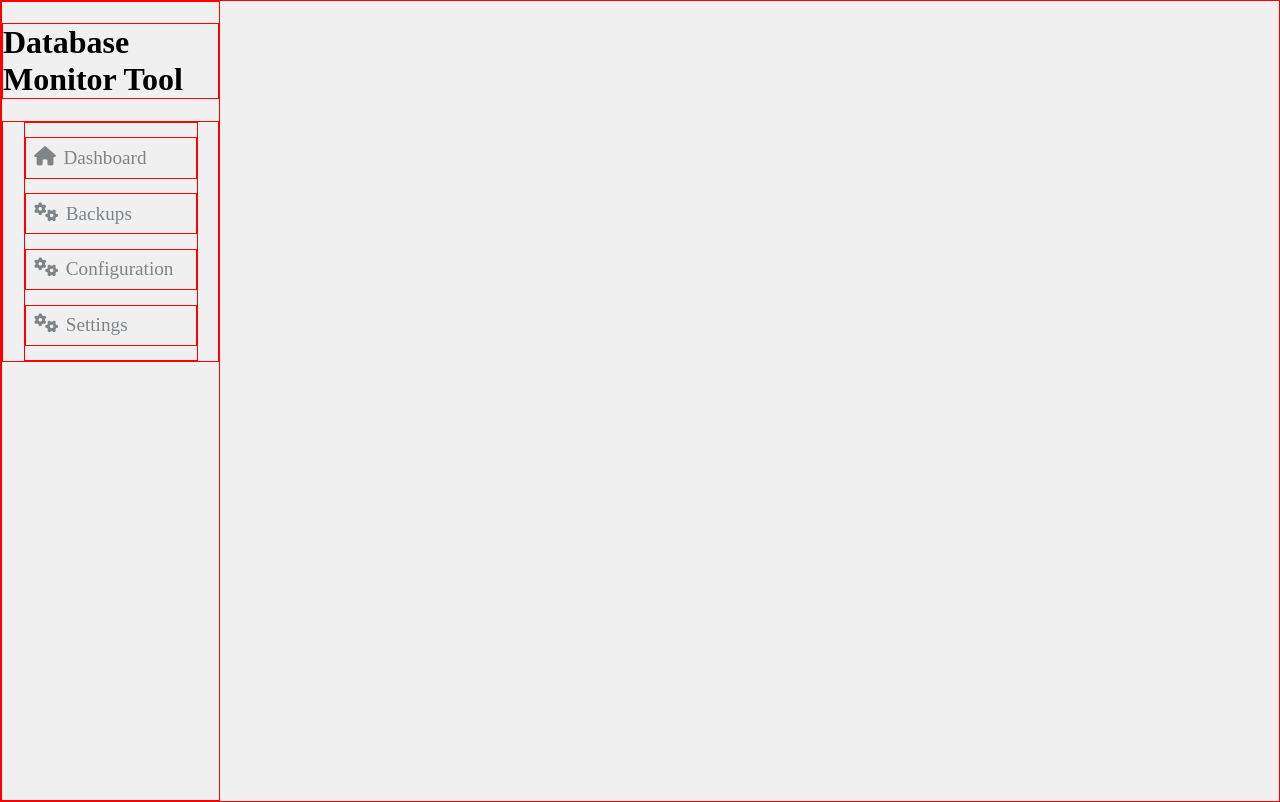
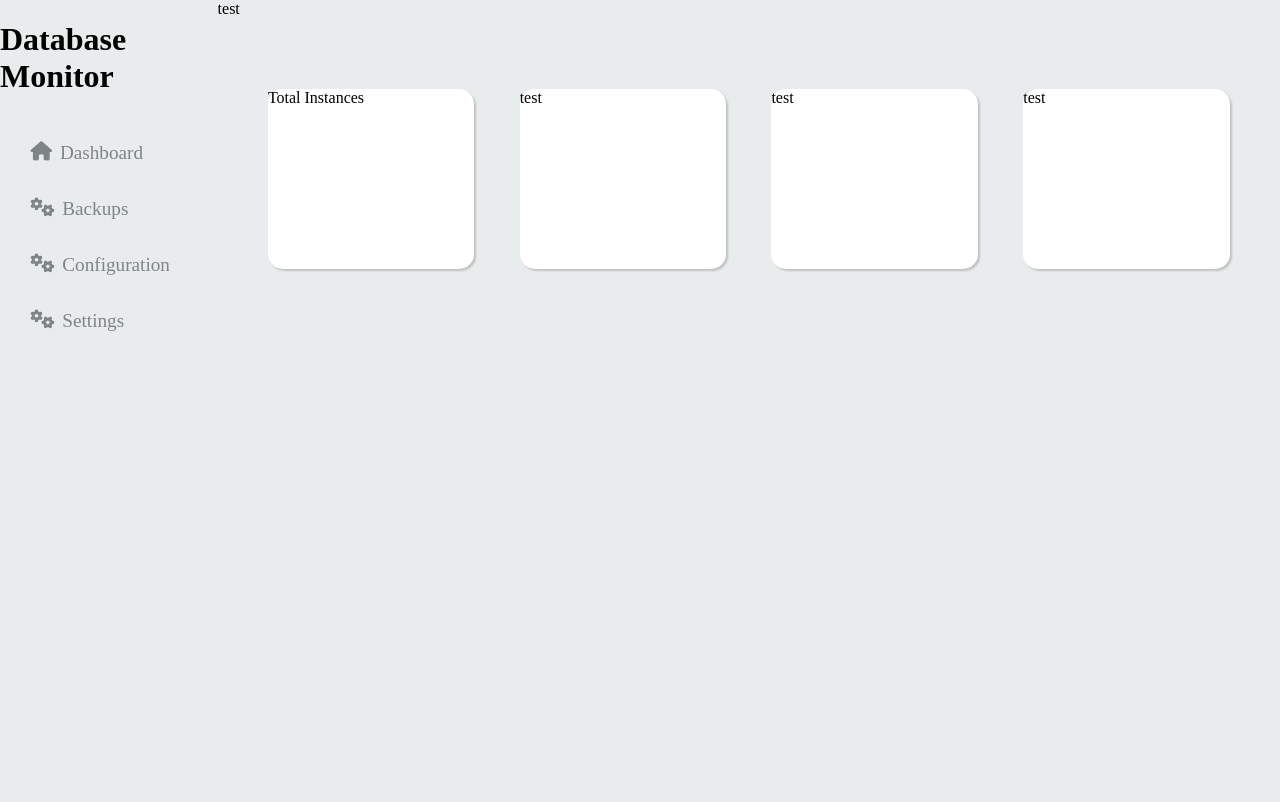
Before and after one commit to Whaley42/DatabaseMonitor, a plain HTML site: page frontend/index.html in a window 1280 px wide. Drawn offline with Linux system fonts and the light colour scheme.

Commit message:
More UI functionality

```diff
--- a/frontend/index.html
+++ b/frontend/index.html
@@ -11,7 +11,7 @@
 
 <div class="navbar">
     <h1>
-            Database Monitor Tool
+        Database Monitor
     </h1>
 
     <nav>
@@ -25,6 +25,32 @@
     </nav>
 </div>
 
+<div class="main">
+
+    <div class="header">
+        test
+    </div>
+
+    <div class="content">
+
+        <div class="overview-area">
+            <div class="overview-item">
+                Total Instances
+            </div>
+            <div class="overview-item">
+                test
+            </div>
+            <div class="overview-item">
+                test
+            </div>
+            <div class="overview-item">
+                test
+            </div>
+        </div>
+
+    </div>
+
+</div>
 
 </body>
 </html>
--- a/frontend/style.css
+++ b/frontend/style.css
@@ -1,33 +1,31 @@
-html{
-    height: 100%;
-    margin: 0;
-}
+
 
 a{
     text-decoration: none;
 }
 
 body{
-    background-color: #F0F0F0;
+    background-color: #e8ecec;
+    margin: 0;
     display: flex;
-    border: 1px solid red;
-    height: 100%;
-    margin: 0;
+    height: 100vh;
+    position: sticky;
+    overflow-y: hidden;
+
 }
 
 
 .navbar{
-    border: 1px solid red;
     display: flex;
     flex-direction: column;
     width: 17%;
     justify-content: flex-start;
     align-content: center;
+    overflow-y: hidden;
 }
 
 .navbar h1{
     display: flex;
-    border: 1px solid red;
     justify-content: center;
     align-content: center;
     align-items: center;
@@ -37,7 +35,6 @@ body{
 
 .navbar nav{
     display: flex;
-    border: 1px solid red;
     justify-content: center;
     align-content: center;
     height: 30%;
@@ -51,7 +48,6 @@ body{
     list-style-type: none;
     margin: 0;
     padding: 0;
-    border: 1px solid red;
     align-content: flex-start;
     justify-content: space-evenly;
     width: 80%;
@@ -59,7 +55,6 @@ body{
 }
 
 .navbar-list li a{
-    border: 1px solid red;
     padding: 5%;
     font-size: 1.2em;
     color: grey;
@@ -73,5 +68,43 @@ body{
 
     color: #7F8487;
 
+}
+
+.main{
+    width: 83%;
+    flex-grow: 1;
+    flex: 1;
+    overflow-y: auto;
+}
+
+.header{
+    height: 8vh;
+    position: sticky;
+    top: 0;
+    z-index: 1;
+    background-color: #e8ecec;
 
 }
+
+.content{
+    height: 100vh;
+    display: flex;
+
+}
+
+.overview-area{
+    height: 45vh;
+    width: 100vw;
+    margin: 15px;
+    display: flex;
+    justify-content: space-evenly;
+}
+
+.overview-item{
+    margin: 10px;
+    height: 50%;
+    width: 20%;
+    background-color: white;
+    border-radius: 15px;
+    box-shadow: 2px 2px 2px rgb(194, 194, 194);
+}
```
Also changed, not shown: frontend/test.html (deleted). Lines whose indentation alone changed are shown as unchanged.
